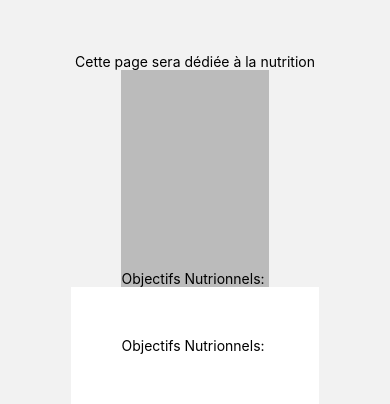
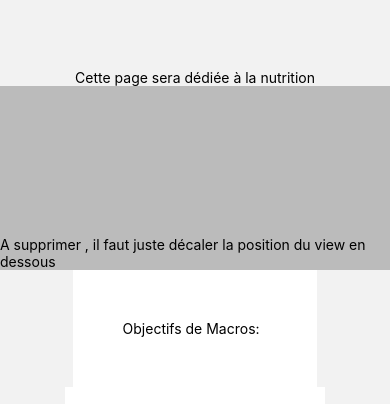
Before and after one commit to Thomas735/appMuscu, a React Native app: screen /Nutrition in a window 390 px wide. Shown: the part 143-547 px from the top of the page. Built offline with nearby package versions, Linux system fonts and the light colour scheme.

Commit message:
modif tailles

```diff
--- a/mesComposants/carousel.js
+++ b/mesComposants/carousel.js
@@ -6,11 +6,11 @@ import React, { useState } from 'react';
 
 
 var listeRecettes = ["Smoothie protéiné", "Gateau protéiné", "barres de céréales", "Curry"]
-const [images, setimages] = [
+const images = [
   require('@/assets/smoothie.png'),
   require('@/assets/cake.png'),
   require('@/assets/curry.png'),
-  require('@/assets/favicon.png'),
+  require('@/assets/barresCer.png'),
 ];
 
 
@@ -21,7 +21,7 @@ function Index() {
             <Carousel
                 loop
                 width={width}
-                height={width / 2}
+                height={width/1.5 }
                 autoPlay={true}
                 data={listeRecettes}
                 scrollAnimationDuration={1000}
@@ -34,10 +34,8 @@ function Index() {
                             justifyContent: 'center',
                         }}
                     >
-                        <Text style={{ textAlign: 'center', fontSize: 30 }}>
-                          {listeRecettes[index]}
-                          {images[index]}
-                          <Image source={ require('@/assets/smoothie.png') } />
+                        <Text style={{ textAlign: 'center', fontSize: 10 }}>
+                          <Image source={ images[index] } />
                         </Text>
                     </View>
                 )}
--- a/screens/PartieNutrition/NutritionScreen.js
+++ b/screens/PartieNutrition/NutritionScreen.js
@@ -13,10 +13,10 @@ const NutritionScreen = () => (
     <Text>Cette page sera dédiée à la nutrition</Text>
     <View style={styles.macroObjectifsCont} onClick={() => console.log("onclick..") } >
 
-      <Text>Objectifs Nutrionnels: </Text>
+      <Text>A supprimer , il faut juste décaler la position du view en dessous </Text>
     </View>
     <View style={styles.container} onClick={() => console.log("onclick..") } >
-      <Text>Objectifs Nutrionnels: </Text>
+      <Text>Objectifs de Macros:  </Text>
     </View>
     <View style={styles.container} onClick={() => console.log("onclick..") } >
       <Text>Recettes de la semaine: </Text>
@@ -40,7 +40,7 @@ const styles = StyleSheet.create({
     backgroundColor: '#bbbbbb',
     alignItems: 'center',
     justifyContent: 'center',
-    paddingTop : 200
+    paddingTop : 150
   },
   container: {
     backgroundColor: '#fff',
```
Also changed, not shown: assets/barresCer.png (added).
